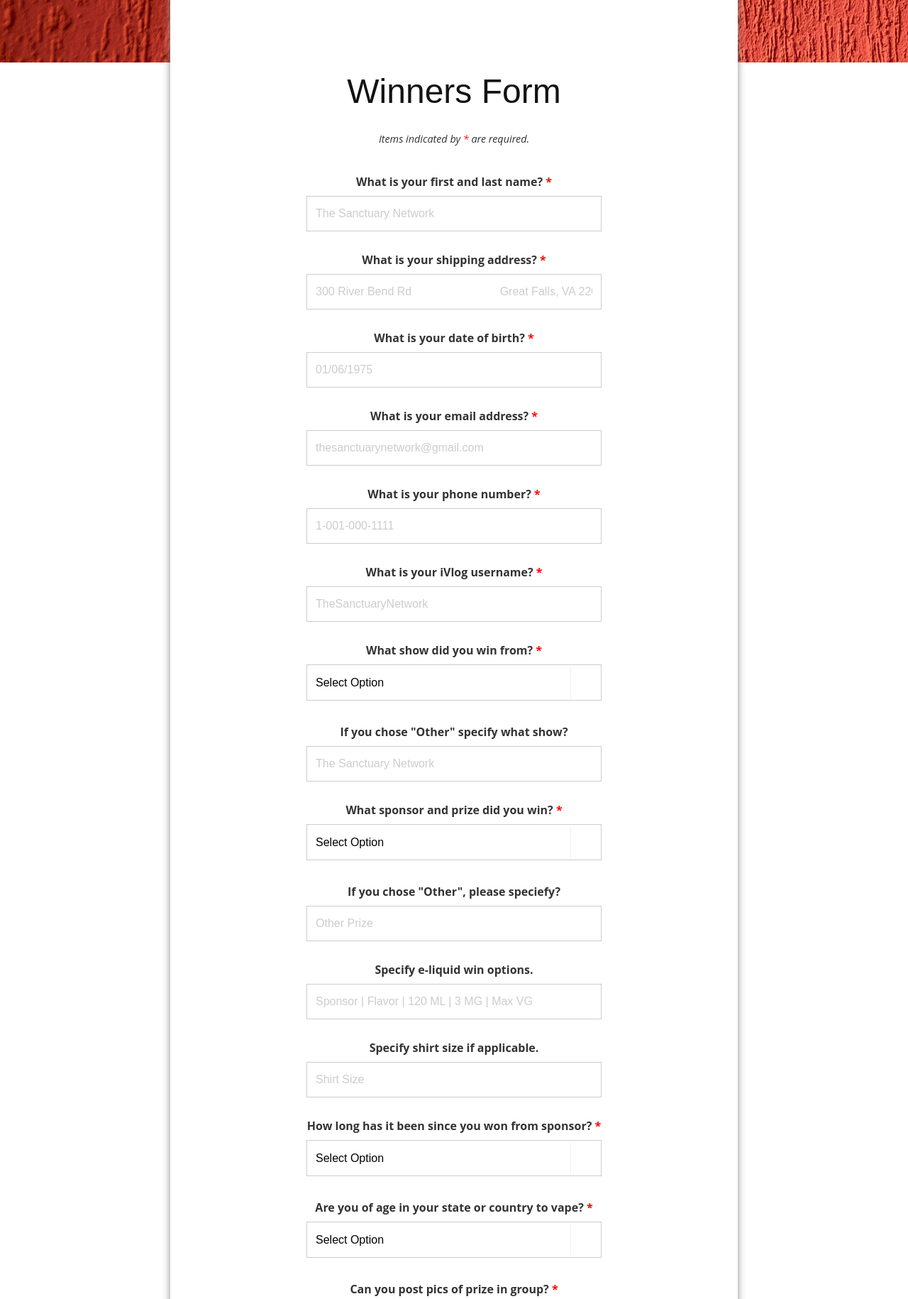
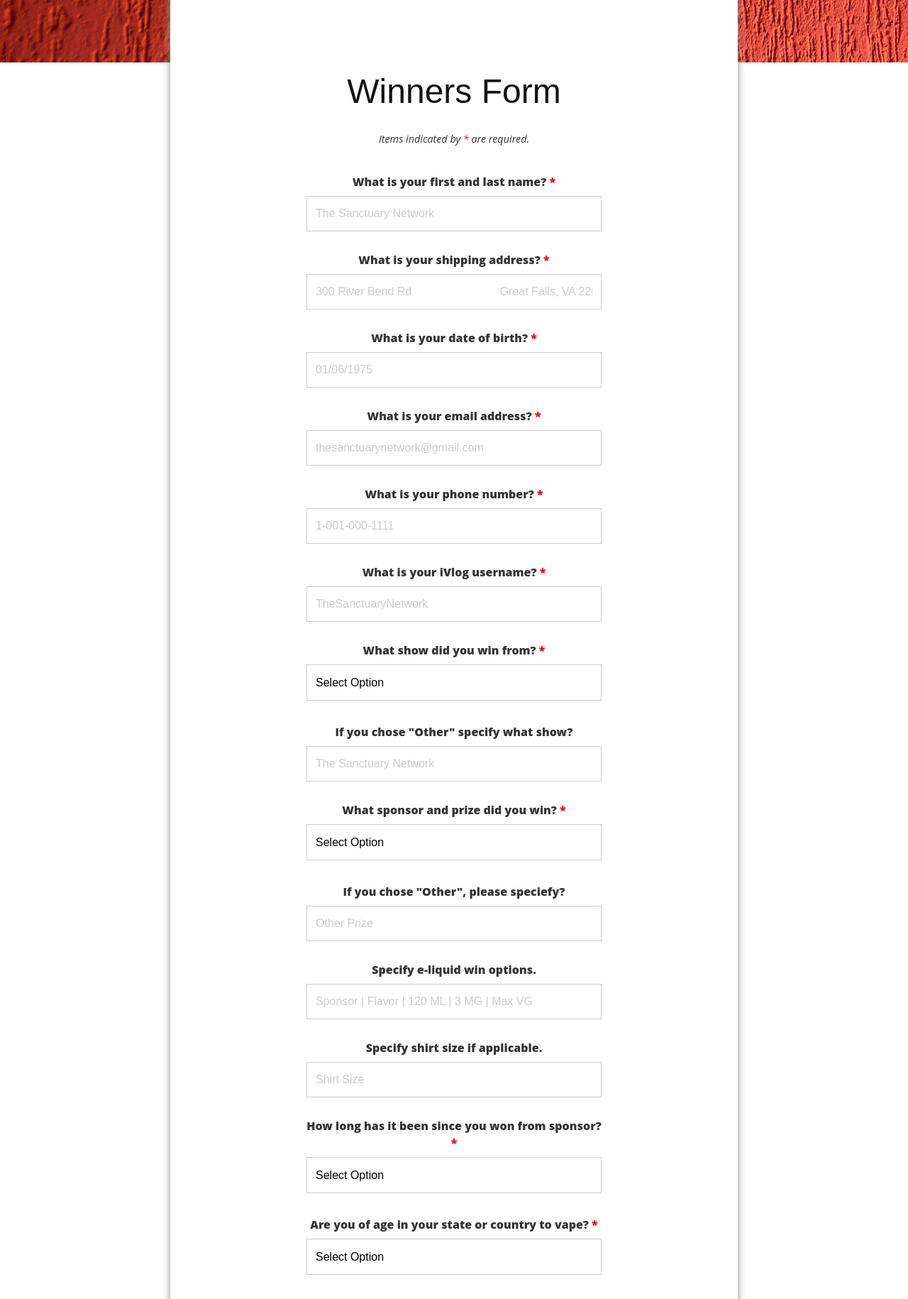
Before and after one commit to CSanctuary/sanctuary, a PHP site: page / in a window 1280 px wide. Shown: the part 1009-2839 px from the top of the page at 71% size. Run offline with PHP 8.4, Linux system fonts and the light colour scheme.

Commit message:
Update style.css

```diff
--- a/style.css
+++ b/style.css
@@ -124,8 +124,14 @@ body {
      position: relative;
      margin: .5em 0 2em;
 }
+
+@font-face {
+    font-family: DeliciousRoman;
+    src: url('http://www.font-face.com/fonts/delicious/Delicious-Roman.otf');
+}
+
      .dropdown .dropdown-options::after {
-     font-family: FontAwesome;
+     font-family: FontAwesome\ 5 Free';
      content: "\f085";
      color: #999;
      font-size: 1.3em;
@@ -139,7 +145,7 @@ body {
      border-left: 1px solid #eee;
 }
  label.field {
-     font-weight: 700;
+     font-weight: 900;
      display: block;
      margin-top: .75em;
 }
```
